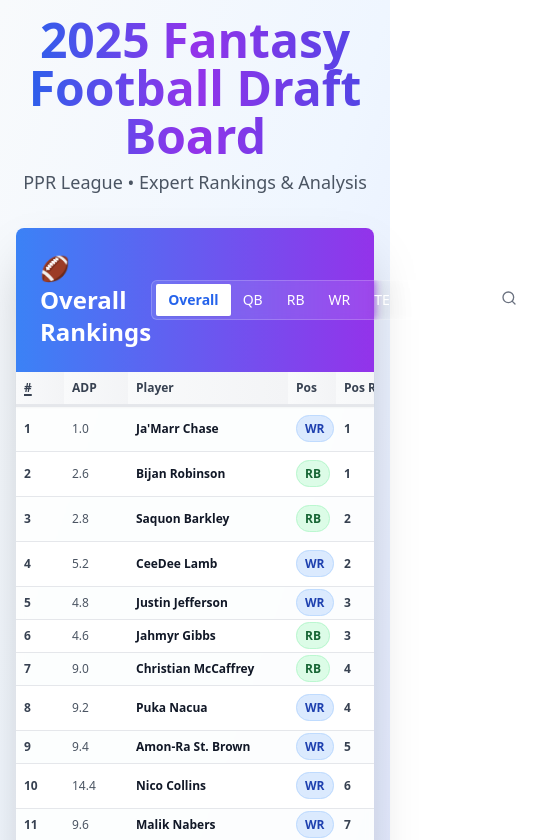
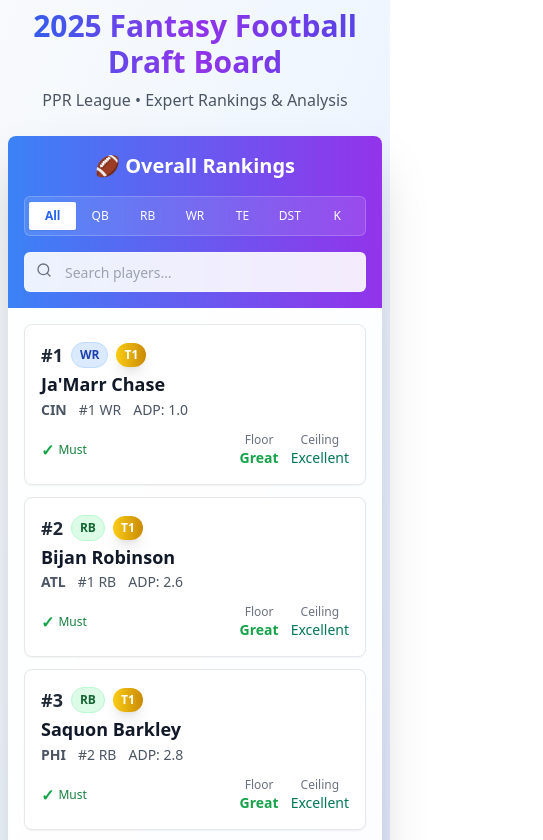
Before and after one commit to JansenNye/Arkonyx-s-Fantasy-Football, a Next.js app: page / in a window 390 px wide. Shown: the top 840 px of the page, 543 px wide, since content can reach past the window. Built offline with nearby package versions, Linux system fonts and the light colour scheme.

Commit message:
Fix mobile layout

```diff
--- a/FantasyDraftBoard.tsx
+++ b/FantasyDraftBoard.tsx
@@ -185,6 +185,78 @@ const positions = ["ALL", "QB", "RB", "WR", "TE", "DST", "K"] as const;
 
 type SortKey = "rank" | "adp";
 
+// Mobile Player Card Component
+const PlayerCard = ({ player, index }: { player: Player; index: number }) => (
+  <motion.div
+    initial={{ opacity: 0, y: 20 }}
+    animate={{ opacity: 1, y: 0 }}
+    transition={{ delay: index * 0.02 }}
+    className={`p-4 rounded-lg border shadow-sm bg-white hover:shadow-md transition-all duration-200 ${
+      index % 2 === 0 ? 'bg-gray-50/50' : 'bg-white'
+    }`}
+  >
+    <div className="flex items-start justify-between mb-3">
+      <div className="flex-1">
+        <div className="flex items-center gap-2 mb-1">
+          <span className="text-lg font-bold text-gray-800">#{player.ovrRank}</span>
+          <span className={`px-2 py-1 rounded-full text-xs font-semibold border ${getPositionColor(player.position)}`}>
+            {player.position}
+          </span>
+          <span className={`px-2 py-1 rounded-full text-xs ${getTierColor(player.tier)}`}>
+            T{player.tier}
+          </span>
+        </div>
+        <h3 className="font-bold text-gray-900 text-lg leading-tight">{player.name}</h3>
+        <div className="flex items-center gap-3 mt-1 text-sm text-gray-600">
+          <span className="font-semibold">{player.team}</span>
+          <span>#{player.posRank} {player.position}</span>
+          <span>ADP: {player.adp}</span>
+        </div>
+      </div>
+    </div>
+
+    <div className="flex items-center justify-between">
+      <div className="flex items-center gap-3">
+        {player.mustDraft && (
+          <div className="flex items-center gap-1">
+            <span className="text-green-600 font-bold">✓</span>
+            <span className="text-xs text-green-700 font-medium">Must</span>
+          </div>
+        )}
+        {player.avoid && (
+          <div className="flex items-center gap-1">
+            <span className="text-red-600 font-bold">✗</span>
+            <span className="text-xs text-red-700 font-medium">Avoid</span>
+          </div>
+        )}
+        {player.underrated && (
+          <div className="flex items-center gap-1">
+            <span className="text-blue-600 font-bold">⬆</span>
+            <span className="text-xs text-blue-700 font-medium">Under</span>
+          </div>
+        )}
+        {player.overrated && (
+          <div className="flex items-center gap-1">
+            <span className="text-orange-600 font-bold">⬇</span>
+            <span className="text-xs text-orange-700 font-medium">Over</span>
+          </div>
+        )}
+      </div>
+
+      <div className="flex items-center gap-3 text-sm">
+        <div className="text-center">
+          <div className="text-xs text-gray-500">Floor</div>
+          <div className={`font-medium ${getFloorCeilingColor(player.floor)}`}>{player.floor}</div>
+        </div>
+        <div className="text-center">
+          <div className="text-xs text-gray-500">Ceiling</div>
+          <div className={`font-medium ${getFloorCeilingColor(player.ceiling)}`}>{player.ceiling}</div>
+        </div>
+      </div>
+    </div>
+  </motion.div>
+);
+
 export default function FantasyDraftBoard() {
   const [activePos, setActivePos] = useState<string>("ALL");
   const [search, setSearch] = useState("");
@@ -206,16 +278,16 @@ export default function FantasyDraftBoard() {
     <motion.div
       initial={{ opacity: 0 }}
       animate={{ opacity: 1 }}
-      className="min-h-screen bg-gradient-to-br from-slate-50 via-blue-50 to-indigo-100 p-4"
+      className="min-h-screen bg-gradient-to-br from-slate-50 via-blue-50 to-indigo-100 p-2 sm:p-4"
     >
       <div className="container mx-auto max-w-7xl">
-        {/* Enhanced Header */}
-        <div className="text-center mb-8">
+        {/* Enhanced Header - Mobile Responsive */}
+        <div className="text-center mb-6 sm:mb-8">
           <motion.h1
             initial={{ y: -20, opacity: 0 }}
             animate={{ y: 0, opacity: 1 }}
             transition={{ delay: 0.2 }}
-            className="text-5xl font-bold bg-gradient-to-r from-blue-600 via-purple-600 to-indigo-600 bg-clip-text text-transparent mb-2"
+            className="text-3xl sm:text-5xl font-bold bg-gradient-to-r from-blue-600 via-purple-600 to-indigo-600 bg-clip-text text-transparent mb-2"
           >
             2025 Fantasy Football Draft Board
           </motion.h1>
@@ -223,7 +295,7 @@ export default function FantasyDraftBoard() {
             initial={{ y: -10, opacity: 0 }}
             animate={{ y: 0, opacity: 1 }}
             transition={{ delay: 0.4 }}
-            className="text-lg text-gray-600 font-medium"
+            className="text-base sm:text-lg text-gray-600 font-medium"
           >
             PPR League • Expert Rankings & Analysis
           </motion.p>
@@ -232,8 +304,36 @@ export default function FantasyDraftBoard() {
         {/* Main Content */}
         <Tabs value={activePos} onValueChange={setActivePos} className="w-full">
           <Card className="shadow-2xl border-0 bg-white/90 backdrop-blur-sm">
-            <CardHeader className="bg-gradient-to-r from-blue-500 to-purple-600 text-white rounded-t-lg">
-              <div className="flex items-center justify-between">
+            <CardHeader className="bg-gradient-to-r from-blue-500 to-purple-600 text-white rounded-t-lg p-4 sm:p-6">
+              {/* Mobile Layout */}
+              <div className="block sm:hidden space-y-4">
+                <h2 className="text-xl font-bold text-center">
+                  🏈 {activePos === "ALL" ? "Overall Rankings" : `${activePos} Rankings`}
+                </h2>
+                <TabsList className="w-full bg-white/10 backdrop-blur-sm border border-white/20">
+                  {positions.map((pos) => (
+                    <TabsTrigger
+                      key={pos}
+                      value={pos}
+                      className="flex-1 capitalize text-white font-medium data-[state=active]:bg-white data-[state=active]:text-blue-600 data-[state=active]:font-bold transition-all duration-200 text-xs"
+                    >
+                      {pos === "ALL" ? "All" : pos}
+                    </TabsTrigger>
+                  ))}
+                </TabsList>
+                <div className="relative w-full">
+                  <Input
+                    placeholder="Search players…"
+                    value={search}
+                    onChange={(e) => setSearch(e.target.value)}
+                    className="pl-10 bg-white/90 border-white/20 focus:bg-white focus:border-blue-300 transition-all duration-200"
+                  />
+                  <SearchIcon className="absolute left-3 top-2.5 h-4 w-4 text-gray-500" />
+                </div>
+              </div>
+
+              {/* Desktop Layout */}
+              <div className="hidden sm:flex items-center justify-between">
                 <h2 className="text-2xl font-bold flex items-center gap-2">
                   🏈 {activePos === "ALL" ? "Overall Rankings" : `${activePos} Rankings`}
                 </h2>
@@ -261,7 +361,19 @@ export default function FantasyDraftBoard() {
                 </div>
               </div>
             </CardHeader>
+
             <CardContent className="p-0">
+              {/* Mobile Card Layout */}
+              <div className="block sm:hidden">
+                <div className="p-4 space-y-3 max-h-[70vh] overflow-y-auto">
+                  {sortedPlayers.map((player, index) => (
+                    <PlayerCard key={player.ovrRank} player={player} index={index} />
+                  ))}
+                </div>
+              </div>
+
+              {/* Desktop Table Layout */}
+              <div className="hidden sm:block">
                 {/* Fixed Header */}
                 <div className="bg-gradient-to-r from-gray-50 to-gray-100 border-b-2 border-gray-200 shadow-sm">
                   <div className="overflow-x-auto">
@@ -359,6 +471,7 @@ export default function FantasyDraftBoard() {
                     </TableBody>
                   </Table>
                 </div>
+              </div>
             </CardContent>
           </Card>
         </Tabs>
@@ -368,14 +481,14 @@ export default function FantasyDraftBoard() {
           initial={{ opacity: 0, y: 20 }}
           animate={{ opacity: 1, y: 0 }}
           transition={{ delay: 0.6 }}
-          className="text-center mt-8 p-6 bg-white/70 backdrop-blur-sm rounded-lg shadow-lg border border-white/20"
+          className="text-center mt-6 sm:mt-8 p-4 sm:p-6 bg-white/70 backdrop-blur-sm rounded-lg shadow-lg border border-white/20"
         >
-          <div className="flex flex-wrap justify-center items-center gap-4 text-sm text-gray-600">
+          <div className="flex flex-wrap justify-center items-center gap-2 sm:gap-4 text-xs sm:text-sm text-gray-600">
             <span className="flex items-center gap-1">
               Click <strong>"#"</strong> or <strong>"ADP"</strong> to sort
             </span>
             <span className="hidden sm:block">•</span>
-            <span className="flex items-center gap-2">
+            <span className="flex items-center gap-2 flex-wrap justify-center">
               <span className="text-green-600 font-bold">✓</span> Must-Draft
               <span className="text-red-600 font-bold">✗</span> Avoid
               <span className="text-blue-600 font-bold">⬆</span> Underrated
```
Lines whose indentation alone changed are shown as unchanged.
